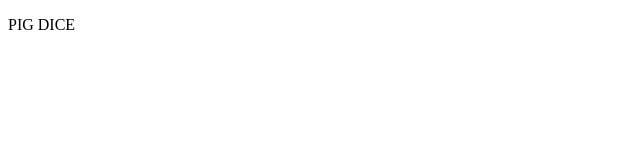
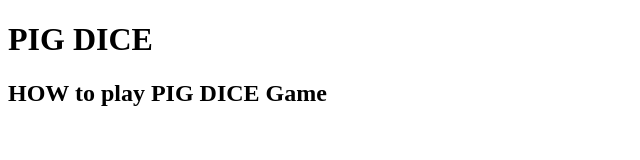
Before and after one commit to silver230/PIG-DICE, a plain HTML site: page index.html in a window 1280 px wide. Shown: the whole page, without its empty margins (0-640 px from the left). Drawn offline with Linux system fonts and the light colour scheme.

Commit message:
added heading of rules to play th game

```diff
--- a/index.html
+++ b/index.html
@@ -6,7 +6,11 @@
   </head>
   <body>
     <div id="header">
-    <p>PIG DICE</p>
+    <h1>PIG DICE</h1>
+  </div>
+
+  <div class="Rules">
+    <h2> HOW to play  PIG DICE Game</h2>
   </div>
   </body>
 </html>
```
